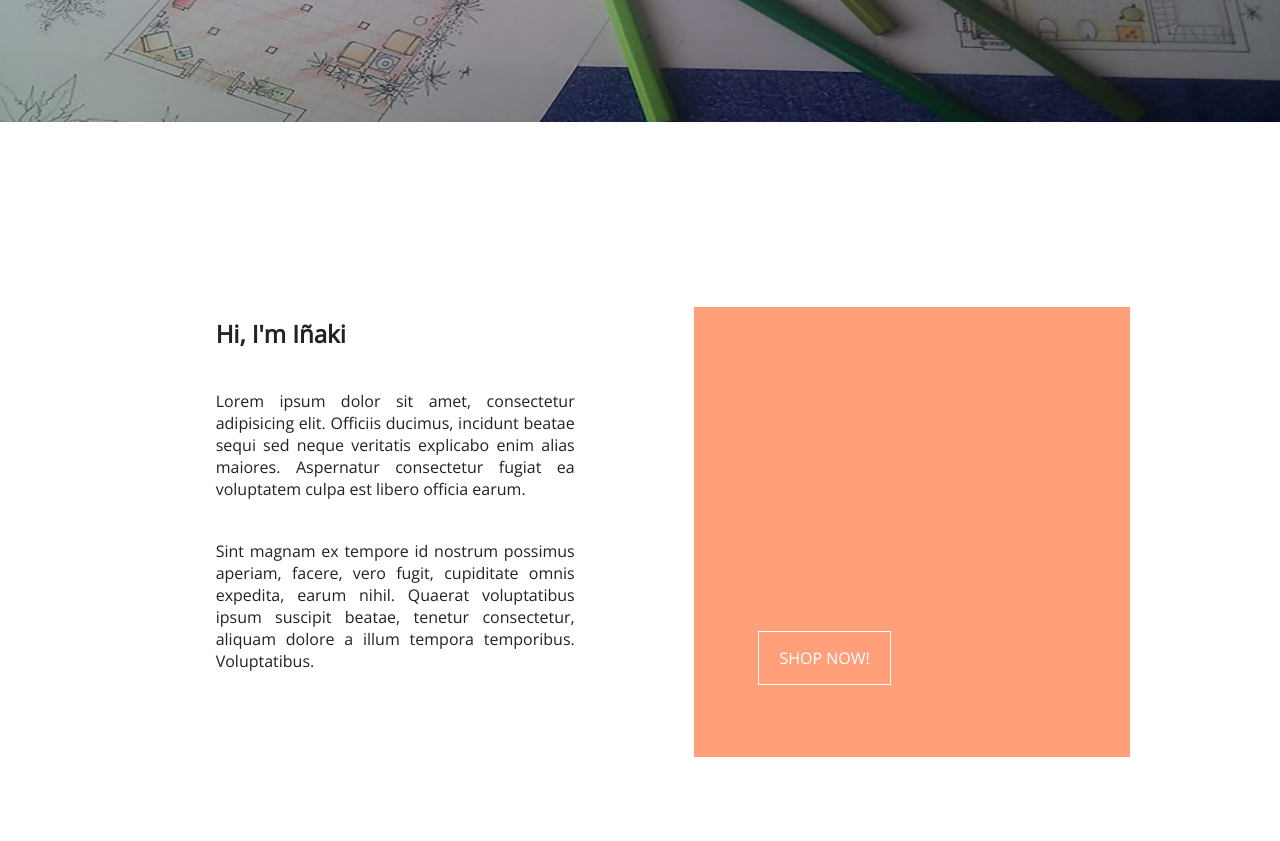
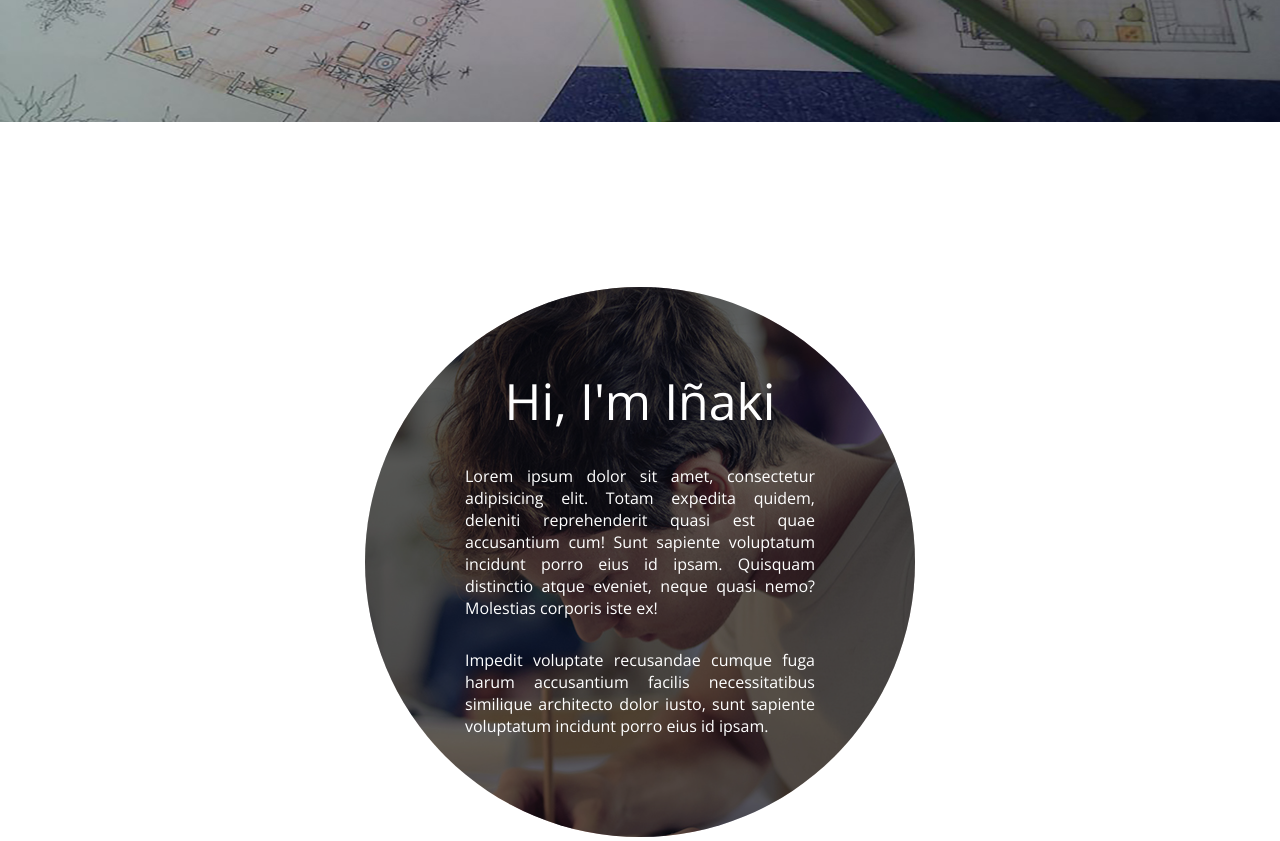
Before and after one commit to leticiasmanso/TvFloorplans, a plain HTML site: page index.html in a window 1280 px wide. Shown: the part 2300-3141 px from the top of the page. Drawn offline with nearby package versions, Linux system fonts and the light colour scheme.

Commit message:
added new about

```diff
--- a/css/style.css
+++ b/css/style.css
@@ -290,13 +290,54 @@ header nav ul li a.active {
 	background: #fff;
 }
 
-/**** ABOUT ****/
-section.about {
-	background-color: #ffffff;
-	padding-top: 180px;
-	width: 100%;
-	min-height: 450px;
+/**** ABOUT ***/
+
+section.container-about {
+	padding-top: 160px;
+	margin: 0 auto;
+	height: 550px;
+	width: 550px;
 }
+
+.about {
+	height: 550px;
+	background-image: URL("../images/periscope.jpg");
+	background-position: center 0px;
+	background-attachment: fixed;
+	border-radius: 50%;
+	position: relative;
+}
+
+.window-tint {
+	background: rgba(0,0,0,0.6);
+	position: absolute;
+	top: 0;
+	bottom: 0;
+	left: 0;
+	right: 0;
+	border-radius: 50%;
+}
+
+.about-text {
+  	text-align: center;
+  	color: #ffffff;
+	margin-right: 100px;
+  	margin-left: 100px;
+  	margin-top: 80px;
+  	font-size: 50px;
+  	font-weight: lighter;
+}
+
+.about-text span {
+	color: #ffffff;
+  	text-align: justify;
+  	display: block;
+  	font-size: 16px;
+  	margin-top: 30px;
+    font-weight: lighter;
+}
+
+/***
 
 #bio {
 	width: 55%;
@@ -339,7 +380,7 @@ section.about {
 	border: 1px solid #ffffff;
 	background: #ffffff;
 	cursor: pointer;
-}
+} ***/
 
 /**** WORK ****/
 section.work {
--- a/index.html
+++ b/index.html
@@ -30,7 +30,7 @@
 			<nav class="nav-menu">
 				<ul>
 					<li><a href="javascript:$.scrollTo('.cycle-slideshow',1000);" class="active">home</a></li>
-					<li><a href="javascript:$.scrollTo('.about',1000);">about</a></li>
+					<li><a href="javascript:$.scrollTo('.container-about',1000);">about</a></li>
 					<li><a href="javascript:$.scrollTo('.work',1000);">work</a></li>
 					<li><a href="javascript:$.scrollTo('.contact',1000);">contact</a></li>
 				</ul>
@@ -50,7 +50,7 @@
     	<img src="images/slider/004.jpg" alt="TV Floorplans">
 	</div>
 
-	<!-- ABOUT-->
+	<!-- ABOUT>
 	<section class="about">
 		<div class="wrapper">
 			<div id="bio">
@@ -60,6 +60,18 @@
 			</div>
 			<div id="new">
 				<div><a href="http://www.etsy.com/shop/TVFLOORPLANSandMORE">SHOP NOW!</a></div>
+			</div>
+		</div>
+	</section -->
+
+	<section class="container-about">
+		<div class="about">
+			<div class="window-tint">
+				<div class="about-text">
+					Hi, I'm Iñaki
+					<span>Lorem ipsum dolor sit amet, consectetur adipisicing elit. Totam expedita quidem, deleniti reprehenderit quasi est quae accusantium cum! Sunt sapiente voluptatum incidunt porro eius id ipsam. Quisquam distinctio atque eveniet, neque quasi nemo? Molestias corporis iste ex!</span>
+					<span>Impedit voluptate recusandae cumque fuga harum accusantium facilis necessitatibus similique architecto dolor iusto, sunt sapiente voluptatum incidunt porro eius id ipsam.</span>
+				</div>
 			</div>
 		</div>
 	</section>
--- a/js/menu.js
+++ b/js/menu.js
@@ -25,4 +25,18 @@ $(document).ready(function(){
 
 	});
 
+	$(window).scroll(function() {
+
+		var wScroll = $(this).scrollTop();
+
+		if(wScroll > ($('.about').offset().top - $(window).height())){
+
+			var opacity= (wScroll - $('.about').offset().top + 400) / (wScroll/3);
+
+			$('.window-tint').css({'opacity':opacity});
+
+		}
+
+	});
+
 });
```
Also changed, not shown: images/periscope.jpg (added).
